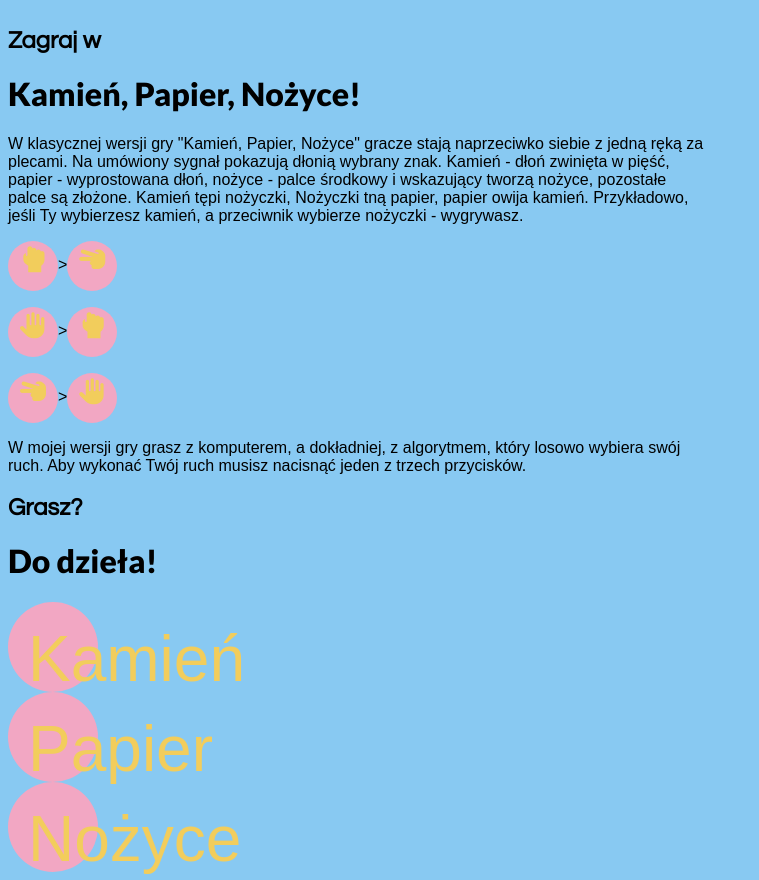
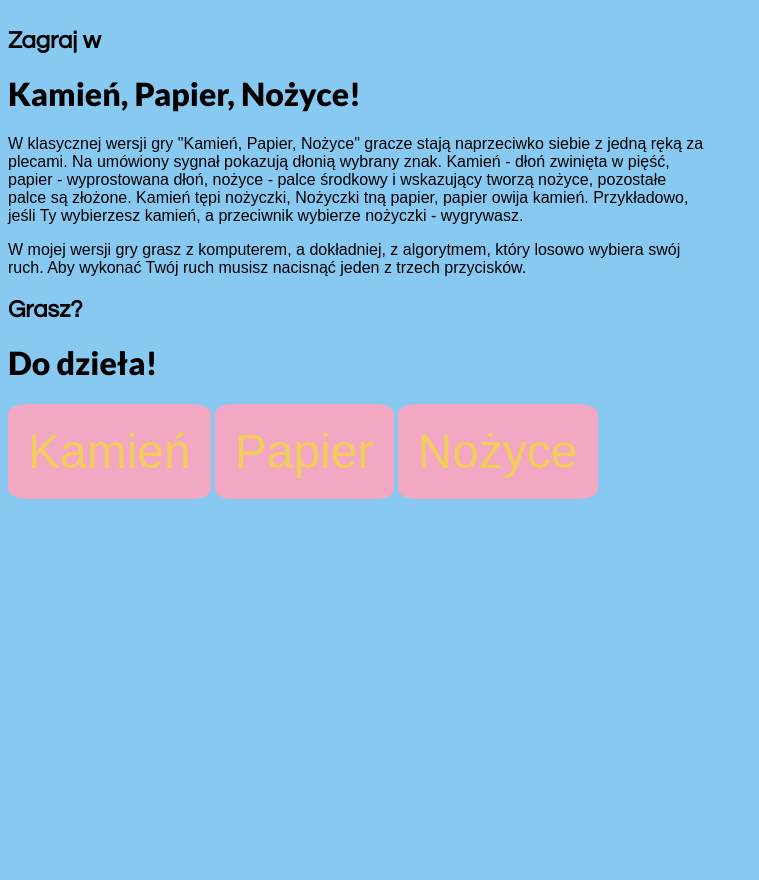
Before and after one commit to superdzoni/javascript-prework, a website: page index.html in a window 1280 px wide. Shown: the whole page, without its empty margins (0-759 px from the left). After the commit the page ends 800 px from the top, so only its background shows below. Drawn offline with Linux system fonts and the light colour scheme; a web font is replaced by a local one.

Commit message:
Change button styles

```diff
--- a/index.html
+++ b/index.html
@@ -16,22 +16,19 @@
 			<h2>Zagraj w</h2>
 			<h1 class="header-title">Kamień, Papier, Nożyce!</h1>
 			<p>W klasycznej wersji gry "Kamień, Papier, Nożyce" gracze stają naprzeciwko siebie z jedną ręką za plecami. Na umówiony sygnał pokazują dłonią wybrany znak. Kamień - dłoń zwinięta w pięść, papier  - wyprostowana dłoń, nożyce - palce środkowy i wskazujący tworzą nożyce, pozostałe palce są złożone. Kamień tępi nożyczki, Nożyczki tną papier, papier owija kamień. Przykładowo, jeśli Ty wybierzesz kamień, a przeciwnik wybierze nożyczki - wygrywasz.</p>
-			<p><i class="icon rules fa-solid fa-hand-back-fist"></i>&gt;<i class="icon rules fa-solid fa-hand-scissors"></i></p>
-			<p><i class="icon rules fa-solid fa-hand"></i>&gt;<i class="icon rules fa-solid fa-hand-back-fist"></i></p>
-			<p><i class="icon rules fa-solid fa-hand-scissors"></i>&gt;<i class=" icon rules fa-solid fa-hand"></i></p>
 			<p>W mojej wersji gry grasz z komputerem, a dokładniej, z algorytmem, który losowo wybiera swój ruch. Aby wykonać Twój ruch musisz nacisnąć jeden z trzech przycisków.</p>
 			<h2> Grasz?</h2>
 			<h1>Do dzieła!</h1>
 		</div>
 		<div class="column">
 			<div id="buttons">
-				<div><button class="btn icon" type="button" id="button-rock">Kamień</button>
+				<div class="btn-box"><button class="btn" type="button" id="button-rock">Kamień</button>
 				</div>
-				<div>
-				<button class="btn icon" type="button" id="button-paper">Papier</button>
+				<div class="btn-box">
+				<button class="btn" type="button" id="button-paper">Papier</button>
 				</div>
-				<div>
-				<button class="btn icon" type="button" id="button-scissors">Nożyce</button>
+				<div class="btn-box">
+				<button class="btn" type="button" id="button-scissors">Nożyce</button>
 				</div>
 			</div>
 			<div id="messages"></div>
--- a/sass/style.scss
+++ b/sass/style.scss
@@ -43,29 +43,14 @@ p {
 //* Buttons and Icons *//
 
 .btn {
-   font-size: 64px;
+   font-size: 48px;
    background-color: $color-one;
    color: $color-five;
-   border-radius: 50%;
+   border-radius: 10%;
    border-style: none;
    padding: 20px;
-   height: 90px;
-   width: 90px;
 }
 
-.icon {
-    background-color: $color-one;
-   color: $color-five;
-   border-radius: 50%;
-   border-style: none;
+.btn-box {
+    display: inline-block;
 }
-
-.rules {
-    font-size: 26px;
-    height: 40px;
-    width: 40px;
-    line-height: 40px;
-    text-align: center;
-    padding: 5px;
-    vertical-align: middle;
-}
```
Also changed, not shown: css/style.css, 1 other file.
